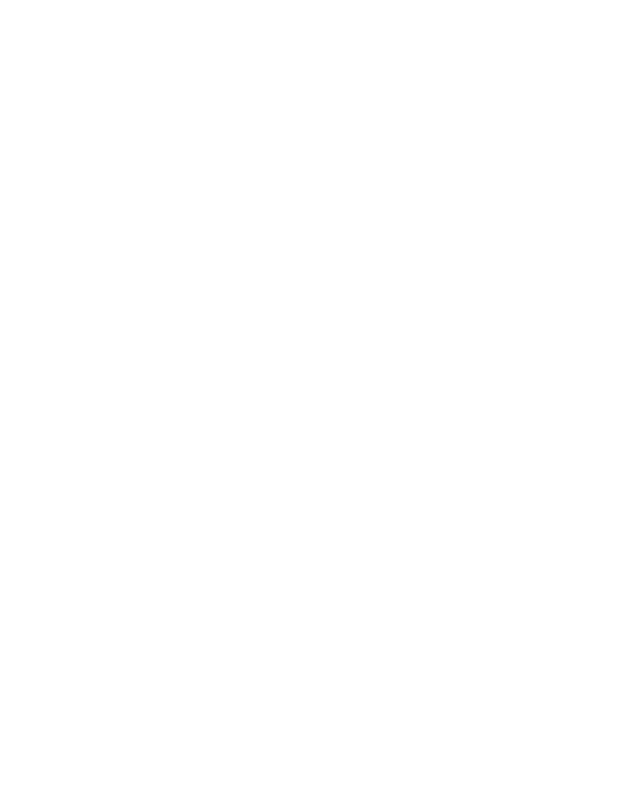
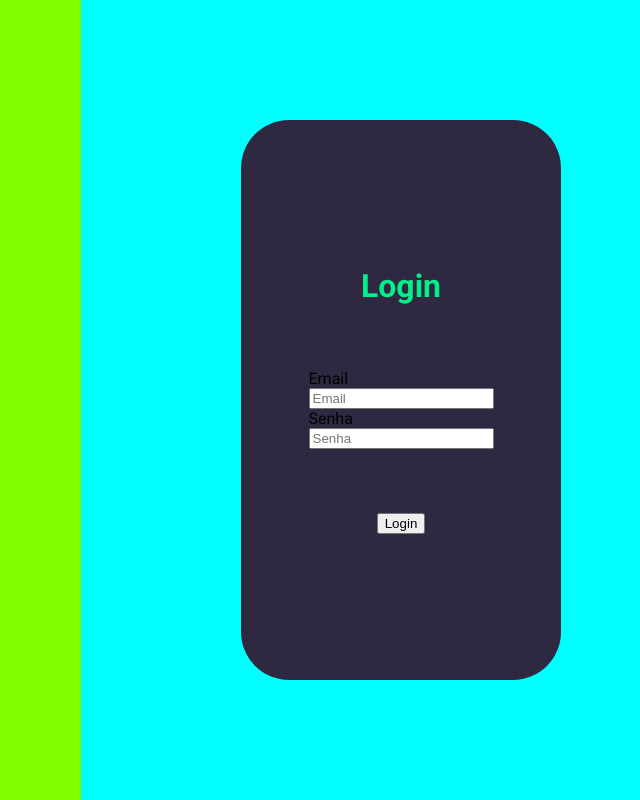
Before and after one commit to annaeduda/minhateladelogin, a plain HTML site: page index.html in a window 1280 px wide. Shown: the whole page, without its empty margins (559-1199 px from the left). Drawn offline with Linux system fonts and the light colour scheme.

Commit message:
nossanovatela

```diff
--- a/index.html
+++ b/index.html
@@ -1,13 +1,34 @@
 <!DOCTYPE html>
 <html lang="pt-br">
-<head>
-    <meta charset="UTF-8">
-    <meta name="viewport" content="width=device-width, initial-scale=1.0">
-</head>
-<body>
-<div class="container">
-<div class="maya"></div>
-<div class="luna"></div>
+  <head>
+    <link rel="stylesheet" type="text/css" href="style.css" media="screen"/>
+    <meta charset="UTF-8" />
+    <meta name="viewport" content="width=device-width, initial-scale=1.0" />
+    <link rel="preconnect" href="https://fonts.googleapis.com">
+<link rel="preconnect" href="https://fonts.gstatic.com" crossorigin>
+<link href="https://fonts.googleapis.com/css2?family=Roboto:ital,wght@0,100..900;1,100..900&display=swap" rel="stylesheet">
+  </head>
+  <body>
+    <div class="container">
+        <div class="container-in"></div>
+<div class="login">
+    <div class="boxoflogin">
+<div class="namelogin">
+  <span class="loginneon">Login</span>
 </div>
-</body>
+<div class="nameandinput">
+  <div class="content-a">
+    <span class="title-e">Email</span>
+    <input class="input-base" type="text" placeholder="Email">
+  </div>
+  <div class="content-a">
+    <span class="title-e">Senha</span>
+    <input class="input-base" type="password" placeholder="Senha">
+  </div>
+</div>
+<button class="button">Login</button>
+    </div>
+    </div>
+    </div>
+  </body>
 </html>
--- a/style.css
+++ b/style.css
@@ -1,12 +1,71 @@
 body {
+    height: 100vh;
     width: 100vw;
-    height: 100vh;
     overflow:hidden;
     margin: 0rem !important;
     font-family: "roboto";
 }
+
 .container {
-background-color: #1f1b2c;
-width: 100%;
+    background-color:#e1dfe7;
+    height: 100%;
+    width: 100%;
+  display: flex;
+  flex-direction: row;
+}
+.container-in {
 height: 100%;
+width: 50%;
+background-color: chartreuse;
+display: flex;
+justify-content: left;
+align-items:center;
+
 }
+.login {
+height: 100%;
+width: 50%;
+background-color: aqua;
+display: flex;
+justify-content: center;
+align-items: center;
+}
+.boxoflogin {
+  height: 70%;
+  width: 50%;
+  display: flex;
+  justify-content: center;
+  align-items: center;
+  background-color: #2f2841ff;
+  border-radius: 3rem 3rem 3rem 3rem;
+  flex-direction: column;
+  gap: 4rem;
+}
+.loginneon {
+  color: #04ee8aff;
+  font-size: 2rem;
+  font-weight: bold;
+}
+.namelogin {
+  display: flex;
+  align-items: center;
+  justify-content: center;
+
+
+}
+.nameandinput {
+  display: flex;
+  align-items: center;
+  justify-content: center;
+  flex-direction: column;
+}
+.title-e {
+display: flex;
+align-items: end;
+
+}
+.content-a {
+display: flex;
+flex-direction: column;
+
+}
```
